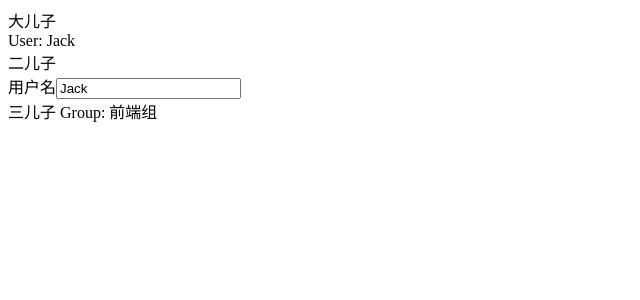
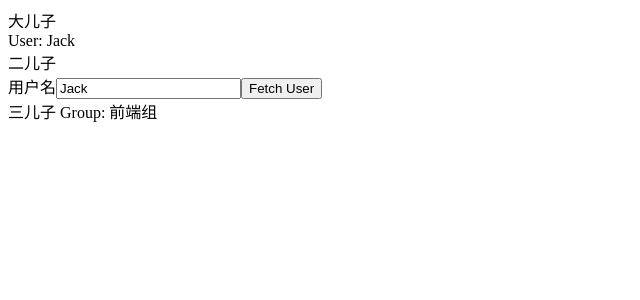
Before and after one commit to Haixiang6123/learn-react-redux, a React (Create React App) app: page / in a window 1280 px wide. Shown: the top 300 px of the page, without its empty margins (0-640 px from the left). Built offline with nearby package versions, Linux system fonts and the light colour scheme; the HTML template or start-up script is replaced by a standard one.

Commit message:
feat: 支持异步 action

```diff
--- a/src/App.tsx
+++ b/src/App.tsx
@@ -32,7 +32,7 @@ const User = connectToUser(({user}: {user: User}) => {
   return <div>User: {user.name}</div>
 })
 
-const UserModify = connectToUser(({user, updateUser}: {user: User; updateUser: Function}) => {
+const UserModify = connectToUser(({user, updateUser, dispatch}: {user: User; updateUser: Function, dispatch: Function}) => {
   console.log('UserModify' + Math.random());
 
   const onChange: ChangeEventHandler<HTMLInputElement> = (e) => {
@@ -41,12 +41,25 @@ const UserModify = connectToUser(({user, updateUser}: {user: User; updateUser: F
     })
   }
 
+  const fetchUser = (dispatch: Function) => new Promise<void>(resolve => {
+    setTimeout(() => {
+      console.log('hi')
+      dispatch({type: 'updateUser', payload: { name: 'new name' }})
+      resolve()
+    }, 1500)
+  })
+
+  const onClick = async () => {
+    dispatch(fetchUser)
+  }
+
   return (
     <div>
       <label>
         用户名
         <input type="text" value={user.name} onChange={onChange}/>
       </label>
+      <button onClick={onClick}>Fetch User</button>
     </div>
   )
 })
--- a/src/redux.tsx
+++ b/src/redux.tsx
@@ -26,7 +26,17 @@ const store: Store<AppState> = {
   }
 }
 
-const dispatch = store.dispatch
+let dispatch = store.dispatch
+
+const prevDispatch = dispatch
+
+dispatch = (action: Function | Object) => {
+  if (typeof action === 'function') {
+    action(dispatch)
+  } else {
+    prevDispatch(action)
+  }
+}
 
 export function createStore<State>(_reducer: Function, initState: State) {
   // @ts-ignore
@@ -65,7 +75,7 @@ export const connect = (selector?: Function, mapDispatchToProps?: Function) => (
       })
     }, [selector])
 
-    return <Component {...props} {...data} {...dispatcher}/>
+    return <Component {...props} {...data} {...dispatcher} dispatch={dispatch}/>
   }
 }
 
```
